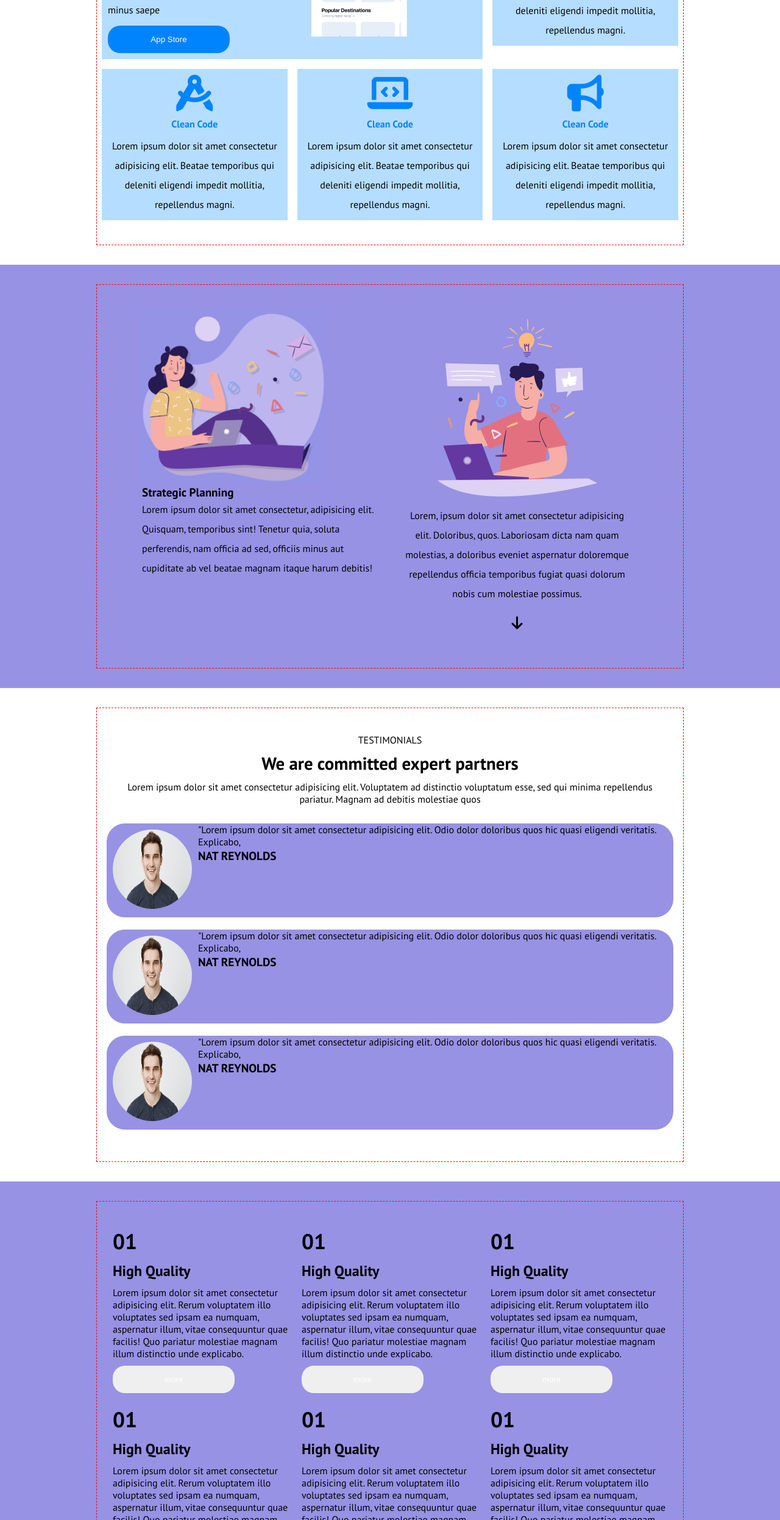
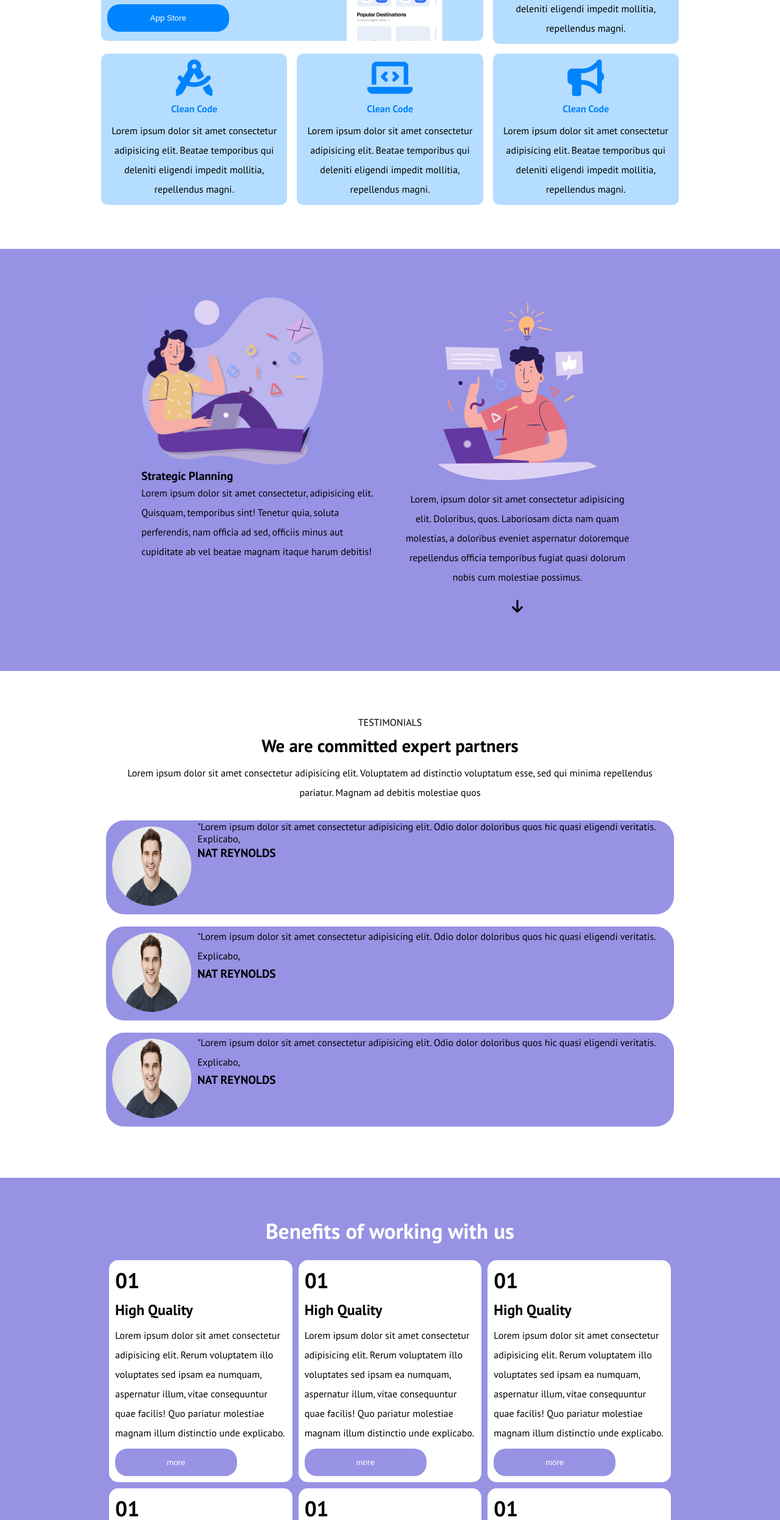
Before and after one commit to Edoardo22/htmlcss-responsive-layout, a plain HTML site: page index.html in a window 1280 px wide. Shown: the part 308-2800 px from the top of the page at 61% size. Drawn offline with Linux system fonts and the light colour scheme.

Commit message:
da finire

```diff
--- a/css/style.css
+++ b/css/style.css
@@ -24,9 +24,6 @@ body {
   margin: 0 auto;
   padding-left: 1rem;
   padding-right: 1rem;
-
-  /* SOLO PER DEBUG */
-  border: 1px dashed red;
   padding-top: 2rem;
   padding-bottom: 2rem;
 }
@@ -83,8 +80,15 @@ body {
   flex-basis: 100%;
 }
 
-
-
+.bg-white{
+  background-color: white;
+  border: 5px solid  var(--color-primary);
+  border-radius: 20px;
+}
+.color-white{
+  color: white;
+  padding-bottom: 20px;
+}
 .bg-primary {
   background-color: var(--color-primary);
 }
@@ -184,6 +188,9 @@ nav {
 
 .bg-secondary-light img {
   width: 200px;
+  bottom: -10px;
+  left: 20%;
+  position: relative;
 }
 
 .col-card {
@@ -248,10 +255,17 @@ button {
   aspect-ratio: 1;
   padding: 10px;
 }
-/* .menu {
-    display: block;
-  } */
 
+.b-radius{
+  border-radius: 10px;
+}
+  .big-pic{
+    width: 300px;
+  }
+  .about-img{
+    width: 200px;
+    border-radius: 50%;
+  }
 @media screen and (max-width: 992px) {
   .container {
     width: calc(var(--bp-md) - 2rem);
@@ -260,14 +274,12 @@ button {
   .col-lg-half {
     flex-basis: 50%;
   }
+  .bg-secondary-light img{
+    bottom: -37px;
+    left: 3%;
+  }
 }
-.big-pic{
-  width: 300px;
-}
-.about-img{
-  width: 200px;
-  border-radius: 50%;
-}
+
 @media screen and (max-width: 768px) {
   .container {
     width: 534px;
@@ -293,6 +305,9 @@ button {
   .hamburger-menu {
     display: block;
   }
+  .bg-secondary-light img{
+    bottom: -37px;
+  }
 }
 
 @media screen and (max-width: 576px) {
@@ -316,4 +331,8 @@ button {
     flex-direction: column;
     text-align: center;
   }
+  .bg-secondary-light img{
+    bottom: -10px;
+    left: 0;
+  }
 }
--- a/index.html
+++ b/index.html
@@ -44,22 +44,22 @@
 
                 <div class="row">
                     <div class="col-2 col-md-full col-sm-full p-05">
-                        <div class="card bg-secondary-light row">
+                        <div class="card bg-secondary-light row b-radius">
                             <div class="col-lg-half col-sm-full ">
                                 <h5 class="secondary-color-text">Get a demo application</h5>
                                 <div class=" line-height-2 ">Lorem ipsum dolor sit amet consectetur adipisicing elit.
                                     Eum qui sapiente, suscipit
-                                    sunt ducimus, tempore nostrum voluptatum necessitatibus enim dolor nisi minus saepe
+                                    sunt ducimus, tempore nostrum voluptatum necessitatibus
                                 </div>
                                 <button class="bg-secondary">App Store</button>
                             </div>
                             <div class="col-lg-half">
-                                <img src="img/phone.png" alt="">
+                                <img class="phone-img" src="img/phone.png" alt="">
                             </div>
                         </div>
                     </div>
                     <div class="col-1 col-md-half col-sm-full p-05">
-                        <div class="card bg-secondary-light">
+                        <div class="card bg-secondary-light b-radius">
                             <div class="col-card">
                                 <div>
                                     <i class="fa-solid fa-file-code big-icon-secondary"></i>
@@ -74,7 +74,7 @@
                         </div>
                     </div>
                     <div class="col-1 col-md-half col-sm-full p-05">
-                        <div class="card bg-secondary-light">
+                        <div class="card bg-secondary-light b-radius">
                             <div class="col-card">
                                 <div>
                                     <i class="fa-solid fa-compass-drafting big-icon-secondary"></i>
@@ -89,7 +89,7 @@
                         </div>
                     </div>
                     <div class="col-1 col-md-half col-sm-full p-05">
-                        <div class="card bg-secondary-light">
+                        <div class="card bg-secondary-light b-radius">
                             <div class="col-card">
                                 <div>
                                     <i class="fa-solid fa-laptop-code big-icon-secondary"></i>
@@ -104,7 +104,7 @@
                         </div>
                     </div>
                     <div class="col-1 col-md-half col-sm-full p-05">
-                        <div class="card bg-secondary-light">
+                        <div class="card bg-secondary-light b-radius">
                             <div class="col-card">
                                 <div>
                                     <i class="fa-solid fa-bullhorn big-icon-secondary"></i>
@@ -155,7 +155,7 @@
                 <div class="col-card">
                     <div>TESTIMONIALS</div>
                     <h3>We are committed expert partners</h3>
-                    <div>Lorem ipsum dolor sit amet consectetur adipisicing elit. Voluptatem ad distinctio voluptatum
+                    <div  class="line-height-2">Lorem ipsum dolor sit amet consectetur adipisicing elit. Voluptatem ad distinctio voluptatum
                         esse, sed qui minima repellendus pariatur. Magnam ad debitis molestiae quos</div>
                 </div>
                 <div class="flex testimonial">
@@ -172,7 +172,7 @@
                     <img src="img/testimonial1.jpg" alt="">
                 </div>
                 <div>
-                    <div>"Lorem ipsum dolor sit amet consectetur adipisicing elit. Odio dolor doloribus quos hic quasi eligendi veritatis. Explicabo, </div>
+                    <div class="line-height-2">"Lorem ipsum dolor sit amet consectetur adipisicing elit. Odio dolor doloribus quos hic quasi eligendi veritatis. Explicabo, </div>
                     <h5>NAT REYNOLDS</h5>
                 </div>
                 </div>
@@ -181,7 +181,7 @@
                     <img src="img/testimonial1.jpg" alt="">
                 </div>
                 <div>
-                    <div>"Lorem ipsum dolor sit amet consectetur adipisicing elit. Odio dolor doloribus quos hic quasi eligendi veritatis. Explicabo, </div>
+                    <div  class="line-height-2">"Lorem ipsum dolor sit amet consectetur adipisicing elit. Odio dolor doloribus quos hic quasi eligendi veritatis. Explicabo, </div>
                     <h5>NAT REYNOLDS</h5>
                 </div>
                 </div>
@@ -191,53 +191,55 @@
         <!-- sezione viola - Benefits of working with us -->
         <div class="section bg-primary">
             <div class="container">
+                <h2 class="center color-white">Benefits of working with us</h2>
                 <div class="row">
-                    <div class="col-1 col-md-half col-sm-full">
+
+                    <div class="col-1 bg-white col-md-half col-sm-full">
                         <div class="card direction-col">
                             <h2>01</h2>
                             <h4>High Quality</h4>
-                            <p>Lorem ipsum dolor sit amet consectetur adipisicing elit. Rerum voluptatem illo voluptates sed ipsam ea numquam, aspernatur illum, vitae consequuntur quae facilis! Quo pariatur molestiae magnam illum distinctio unde explicabo.</p>
-                            <button>more</button>
+                            <p  class="line-height-2">  Lorem ipsum dolor sit amet consectetur adipisicing elit. Rerum voluptatem illo voluptates sed ipsam ea numquam, aspernatur illum, vitae consequuntur quae facilis! Quo pariatur molestiae magnam illum distinctio unde explicabo.</p>
+                            <button class="bg-primary">more</button>
                         </div>
                     </div>
-                    <div class="col-1 col-md-half col-sm-full">
+                    <div class="col-1 bg-white col-md-half col-sm-full">
                         <div class="card direction-col">
                             <h2>01</h2>
                             <h4>High Quality</h4>
-                            <p>Lorem ipsum dolor sit amet consectetur adipisicing elit. Rerum voluptatem illo voluptates sed ipsam ea numquam, aspernatur illum, vitae consequuntur quae facilis! Quo pariatur molestiae magnam illum distinctio unde explicabo.</p>
-                            <button>more</button>
+                            <p  class="line-height-2">Lorem ipsum dolor sit amet consectetur adipisicing elit. Rerum voluptatem illo voluptates sed ipsam ea numquam, aspernatur illum, vitae consequuntur quae facilis! Quo pariatur molestiae magnam illum distinctio unde explicabo.</p>
+                            <button class="bg-primary">more</button>
                         </div>
                     </div>
-                    <div class="col-1 col-md-half col-sm-full">
+                    <div class="col-1 bg-white col-md-half col-sm-full">
                         <div class="card direction-col">
                             <h2>01</h2>
                             <h4>High Quality</h4>
-                            <p>Lorem ipsum dolor sit amet consectetur adipisicing elit. Rerum voluptatem illo voluptates sed ipsam ea numquam, aspernatur illum, vitae consequuntur quae facilis! Quo pariatur molestiae magnam illum distinctio unde explicabo.</p>
-                            <button>more</button>
+                            <p  class="line-height-2">Lorem ipsum dolor sit amet consectetur adipisicing elit. Rerum voluptatem illo voluptates sed ipsam ea numquam, aspernatur illum, vitae consequuntur quae facilis! Quo pariatur molestiae magnam illum distinctio unde explicabo.</p>
+                            <button class="bg-primary">more</button>
                         </div>
                     </div>
-                    <div class="col-1 col-md-half col-sm-full">
+                    <div class="col-1 bg-white col-md-half col-sm-full">
                         <div class="card direction-col">
                             <h2>01</h2>
                             <h4>High Quality</h4>
-                            <p>Lorem ipsum dolor sit amet consectetur adipisicing elit. Rerum voluptatem illo voluptates sed ipsam ea numquam, aspernatur illum, vitae consequuntur quae facilis! Quo pariatur molestiae magnam illum distinctio unde explicabo.</p>
-                            <button>more</button>
+                            <p  class="line-height-2">Lorem ipsum dolor sit amet consectetur adipisicing elit. Rerum voluptatem illo voluptates sed ipsam ea numquam, aspernatur illum, vitae consequuntur quae facilis! Quo pariatur molestiae magnam illum distinctio unde explicabo.</p>
+                            <button class="bg-primary">more</button>
                         </div>
                     </div>
-                    <div class="col-1 col-md-half col-sm-full">
+                    <div class="col-1 bg-white col-md-half col-sm-full">
                         <div class="card direction-col">
                             <h2>01</h2>
                             <h4>High Quality</h4>
-                            <p>Lorem ipsum dolor sit amet consectetur adipisicing elit. Rerum voluptatem illo voluptates sed ipsam ea numquam, aspernatur illum, vitae consequuntur quae facilis! Quo pariatur molestiae magnam illum distinctio unde explicabo.</p>
-                            <button>more</button>
+                            <p class="line-height-2">Lorem ipsum dolor sit amet consectetur adipisicing elit. Rerum voluptatem illo voluptates sed ipsam ea numquam, aspernatur illum, vitae consequuntur quae facilis! Quo pariatur molestiae magnam illum distinctio unde explicabo.</p>
+                            <button class="bg-primary">more</button>
                         </div>
                     </div>
-                    <div class="col-1 col-md-half col-sm-full">
+                    <div class="col-1 bg-white col-md-half col-sm-full">
                         <div class="card direction-col">
                             <h2>01</h2>
                             <h4>High Quality</h4>
-                            <p>Lorem ipsum dolor sit amet consectetur adipisicing elit. Rerum voluptatem illo voluptates sed ipsam ea numquam, aspernatur illum, vitae consequuntur quae facilis! Quo pariatur molestiae magnam illum distinctio unde explicabo.</p>
-                            <button>more</button>
+                            <p class="line-height-2">Lorem ipsum dolor sit amet consectetur adipisicing elit. Rerum voluptatem illo voluptates sed ipsam ea numquam, aspernatur illum, vitae consequuntur quae facilis! Quo pariatur molestiae magnam illum distinctio unde explicabo.</p>
+                            <button class="bg-primary">more</button>
                         </div>
                     </div>
                 </div>
@@ -251,14 +253,14 @@
                     <div class="col-2 col-md-half col-sm-full">
                         <div class="card">
                             <h1>About Us</h1>
-                            <div>Lorem ipsum dolor sit amet consectetur adipisicing elit. Nisi ullam enim totam rerum voluptatum aut quae nobis numquam voluptate quis nemo, quos libero. Similique corporis labore soluta, minus fuga ipsam.</div>
-                            <div>Lorem ipsum dolor sit amet consectetur adipisicing elit. Voluptate nisi ipsam quibusdam dolore cupiditate magnam minima incidunt necessitatibus laboriosam fugiat! Optio blanditiis cumque culpa odit commodi repellat distinctio inventore sit!</div>
+                            <div class="line-height-2">Lorem ipsum dolor sit amet consectetur adipisicing elit. Nisi ullam enim totam rerum voluptatum aut quae nobis numquam voluptate quis nemo, quos libero. Similique corporis labore soluta, minus fuga ipsam.</div>
+                            <div  class="line-height-2">Lorem ipsum dolor sit amet consectetur adipisicing elit. Voluptate nisi ipsam quibusdam dolore cupiditate magnam minima incidunt necessitatibus laboriosam fugiat! Optio blanditiis cumque culpa odit commodi repellat distinctio inventore sit!</div>
                         </div>
                     </div>
                     <div class="col-1 col-md-half col-sm-full">
                         <div class="card direction-col">
                             <img class="about-img" src="img/about.jpg" alt="">
-                            <div>Lorem, ipsum dolor sit amet consectetur adipisicing elit. Autem recusandae similique nihil distinctio ipsum dolorem dicta, atque expedita, exercitationem sap</div>
+                            <div  class="line-height-2">Lorem, ipsum dolor sit amet consectetur adipisicing elit. Autem recusandae similique nihil distinctio ipsum dolorem dicta, atque expedita, exercitationem sap</div>
                             <button href="#">find me on linkedin</button>
                         </div>
                     </div>
@@ -266,7 +268,6 @@
             </div>
         </div>
 
-        <!-- sezione viola -  Get started -->
         <div class="section bg-primary">
             <div class="container">
                 <div class="row justify-center">
```
